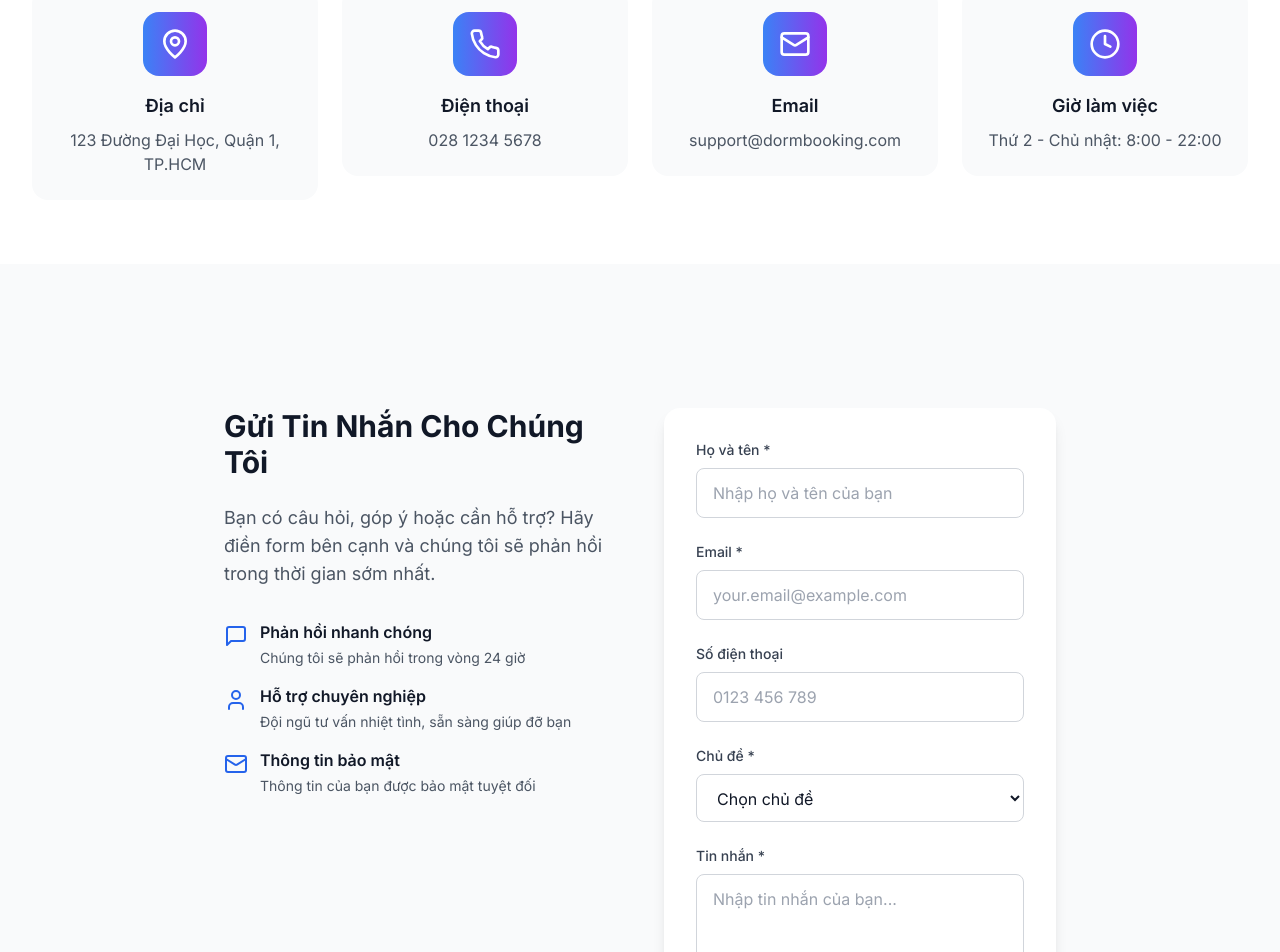
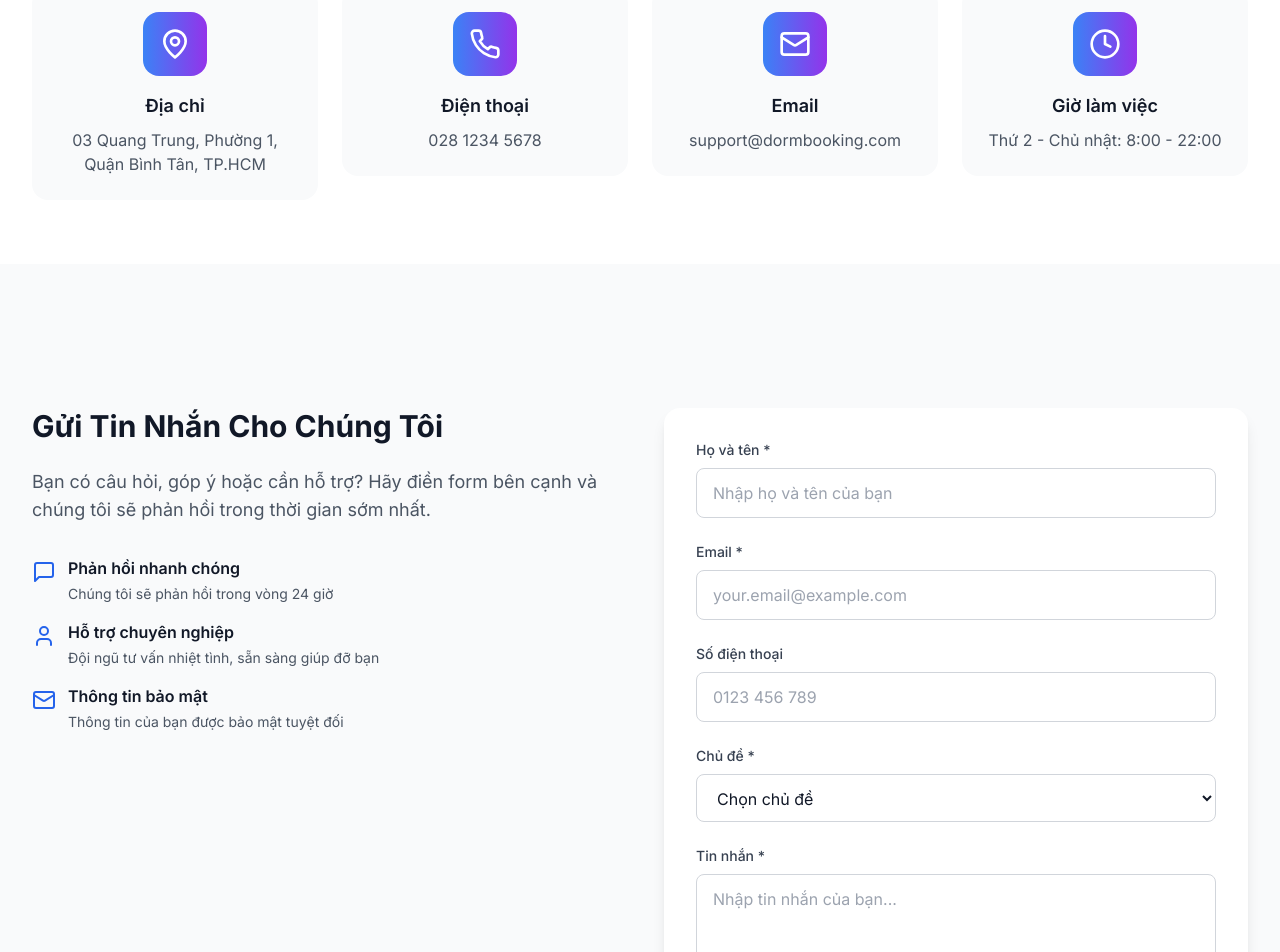
Before and after one commit to TuanStark/booking_UI-user, a Next.js app: page /contact in a window 1280 px wide. Shown: the part 500-1452 px from the top of the page. Built offline with nearby package versions, Linux system fonts and the light colour scheme; no server answers.

Commit message:
refactor

```diff
--- a/app/(main)/contact/page.tsx
+++ b/app/(main)/contact/page.tsx
@@ -49,7 +49,7 @@ export default function ContactPage() {
     {
       icon: MapPin,
       title: 'Địa chỉ',
-      content: '123 Đường Đại Học, Quận 1, TP.HCM',
+      content: '03 Quang Trung, Phường 1, Quận Bình Tân, TP.HCM',
       link: 'https://maps.google.com'
     },
     {
@@ -131,7 +131,7 @@ export default function ContactPage() {
 
         {/* Contact Form Section */}
         <section className="py-20">
-          <div className="max-w-4xl mx-auto px-4 sm:px-6 lg:px-8">
+          <div className="max-w-7xl mx-auto px-4 sm:px-6 lg:px-8">
             <div className="grid md:grid-cols-2 gap-12">
               {/* Left Side - Info */}
               <div>
```
